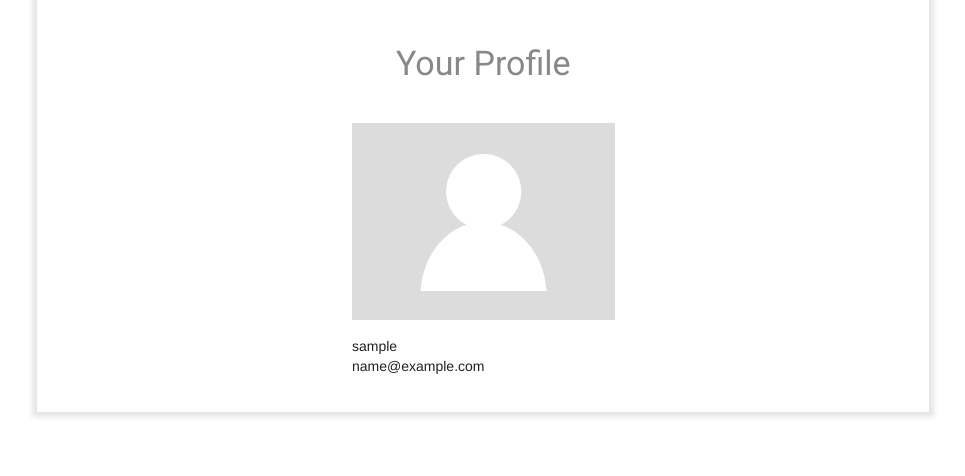
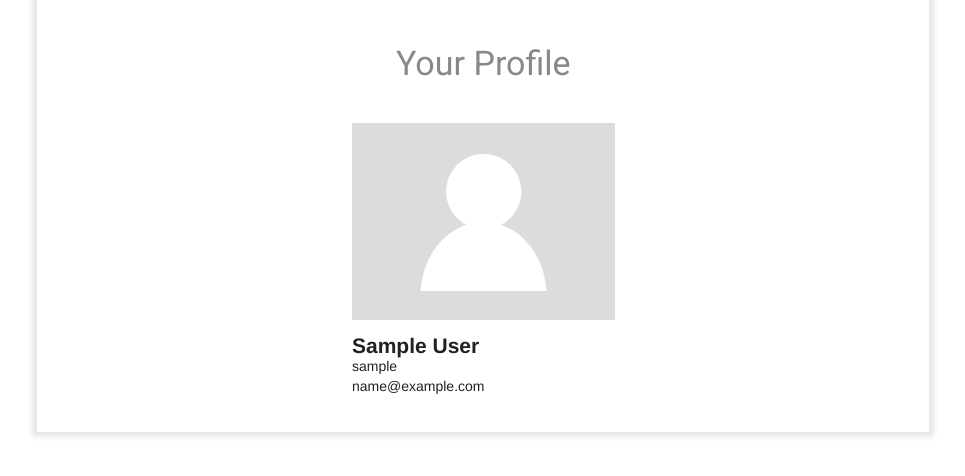
Before and after one commit to machinalis/machinalis-movie-reviews, a Flask app: template movie_recommendations/templates/profile.html in a window 1280 px wide. Shown: the part 107-583 px from the top of the page, without its empty margins (104-1069 px from the left). Run offline with Flask 2, Linux system fonts and the light colour scheme; the template is opened without the code that fills it: values that come from a table or form of the project are taken from there, others are empty; tables that the repository leaves empty hold one stand-in row (values such as "Sample post"); parts of the project's set-up code (start-up, migrations or seed data) failed here and were passed over; some libraries are stand-ins or nearby versions.

Commit message:
Refactor profile view

```diff
--- a/movie_recommendations/static/css/profile.css
+++ b/movie_recommendations/static/css/profile.css
@@ -6,3 +6,8 @@
 .profile-picture img {
     width: 100%;
 }
+
+.profile-name {
+    font-size: 1.5em;
+    font-weight: bold;
+}
--- a/movie_recommendations/templates/base.html
+++ b/movie_recommendations/templates/base.html
@@ -27,7 +27,7 @@
                     {% if current_user.is_authenticated %}
                     <nav class="mdl-navigation">
                         <a class="mdl-navigation__link" href="{{ url_for('index') }}">Home</a>
-                        <a class="mdl-navigation__link" href="{{ url_for('profile') }}">Profile</a>
+                        <a class="mdl-navigation__link" href="{{ url_for('profile', username=current_user.username) }}">Profile</a>
                         <a class="mdl-navigation__link" href="{{ url_for_security('logout') }}">Logout</a>
                     </nav>
                     {% endif %}
@@ -37,7 +37,7 @@
                 {% if current_user.is_authenticated %}
                 <nav class="mdl-navigation">
                     <a class="mdl-navigation__link" href="{{ url_for('index') }}">Home</a>
-                    <a class="mdl-navigation__link" href="{{ url_for('profile') }}">Profile</a>
+                    <a class="mdl-navigation__link" href="{{ url_for('profile', username=current_user.username) }}">Profile</a>
                     <a class="mdl-navigation__link" href="{{ url_for_security('logout') }}">Logout</a>
                 </nav>
                 {% endif %}
--- a/movie_recommendations/templates/profile.html
+++ b/movie_recommendations/templates/profile.html
@@ -13,9 +13,9 @@
             <img src="{{ url_for('static', filename='imgs/default_user.jpg') }}" />
         </div>
         <div class="profile-picture mdl-cell mdl-cell--4-col mdl-cell--4-offset">
+            <div class="profile-name">{{ user.name }}</div>
             <div class="">{{ user.username }}</div>
             <div class="">{{ user.email }}</div>
-
         </div>
     </div>
 </div>
--- a/movie_recommendations/views.py
+++ b/movie_recommendations/views.py
@@ -25,9 +25,11 @@ def index():
 
 
 @app.route('/profile')
+@app.route('/profile/<string:username>')
 @login_required
-def profile():
-    return render_template('profile.html', user=current_user)
+def profile(username=None):
+    user = User.query.filter(User.username == username).first() or current_user
+    return render_template('profile.html', user=user)
 
 
 @app.route('/like/<int:movie_id>', methods=['POST'])
```
